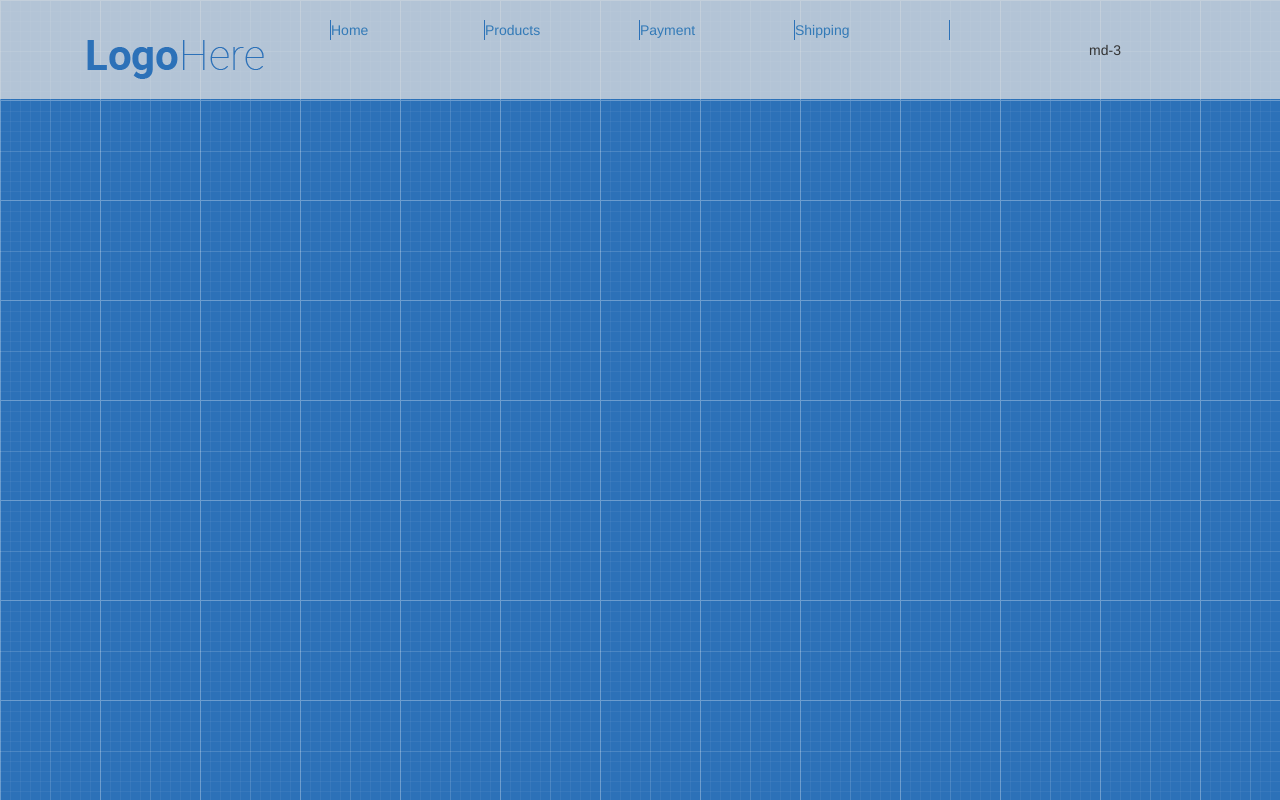
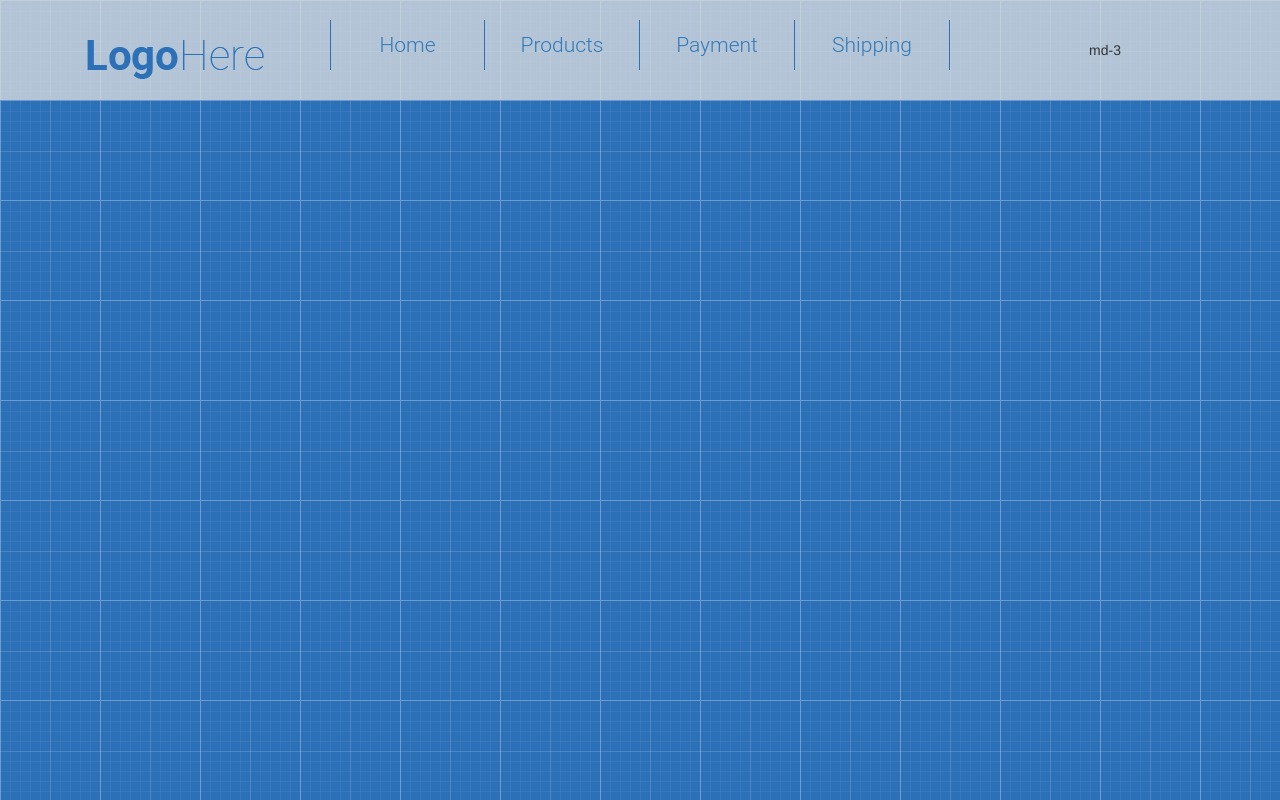
Before and after one commit to AlekzandrM/AlekzandrM.github.io, a plain HTML site: page index.html in a window 1280 px wide. Drawn offline with nearby package versions, Linux system fonts and the light colour scheme.

Commit message:
Add style for a

```diff
--- a/style.css
+++ b/style.css
@@ -32,3 +32,12 @@ header.header{
 .menu li:hover a{
 	color: white;
 }
+.menu li a{
+	text-decoration: none;
+	display: block;
+	text-align: center;
+	font-size: 21px;
+	height: 50px;
+	line-height: 50px;
+	font-family: Roboto Light;
+}
```
